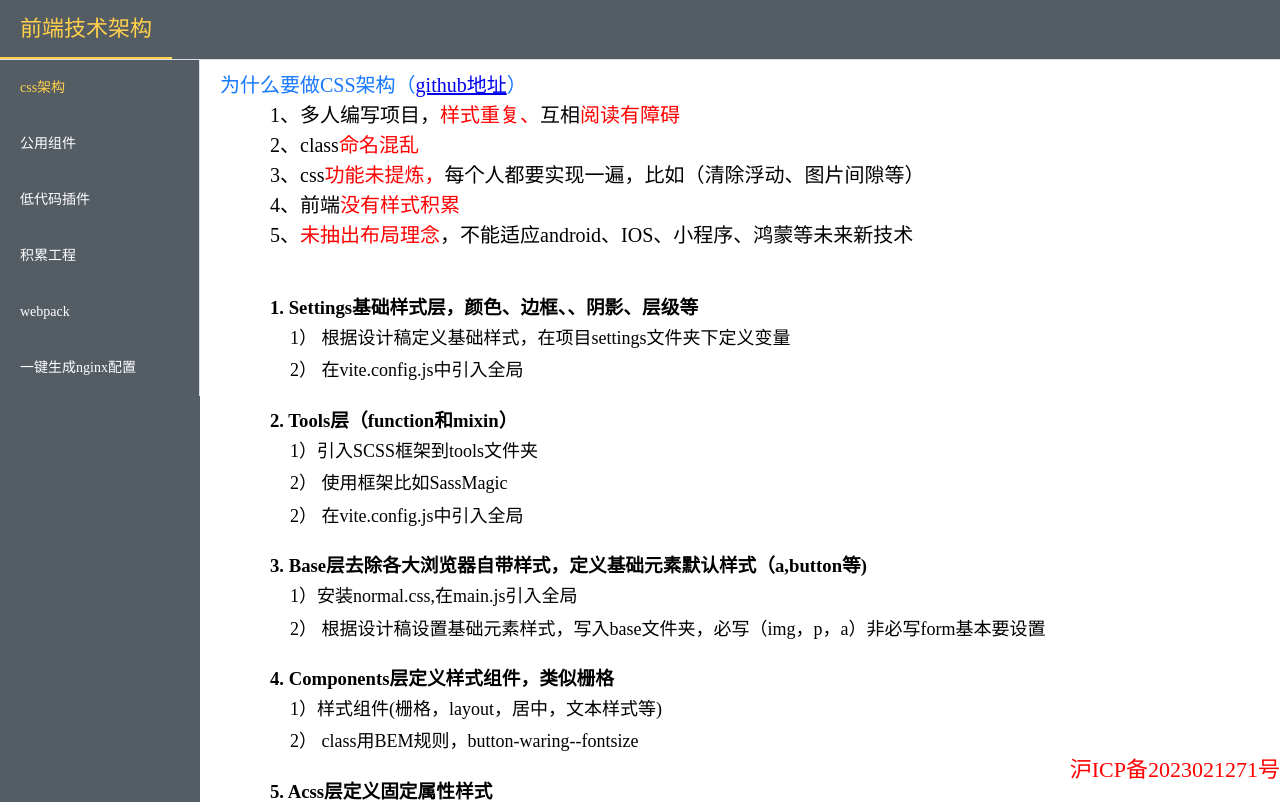
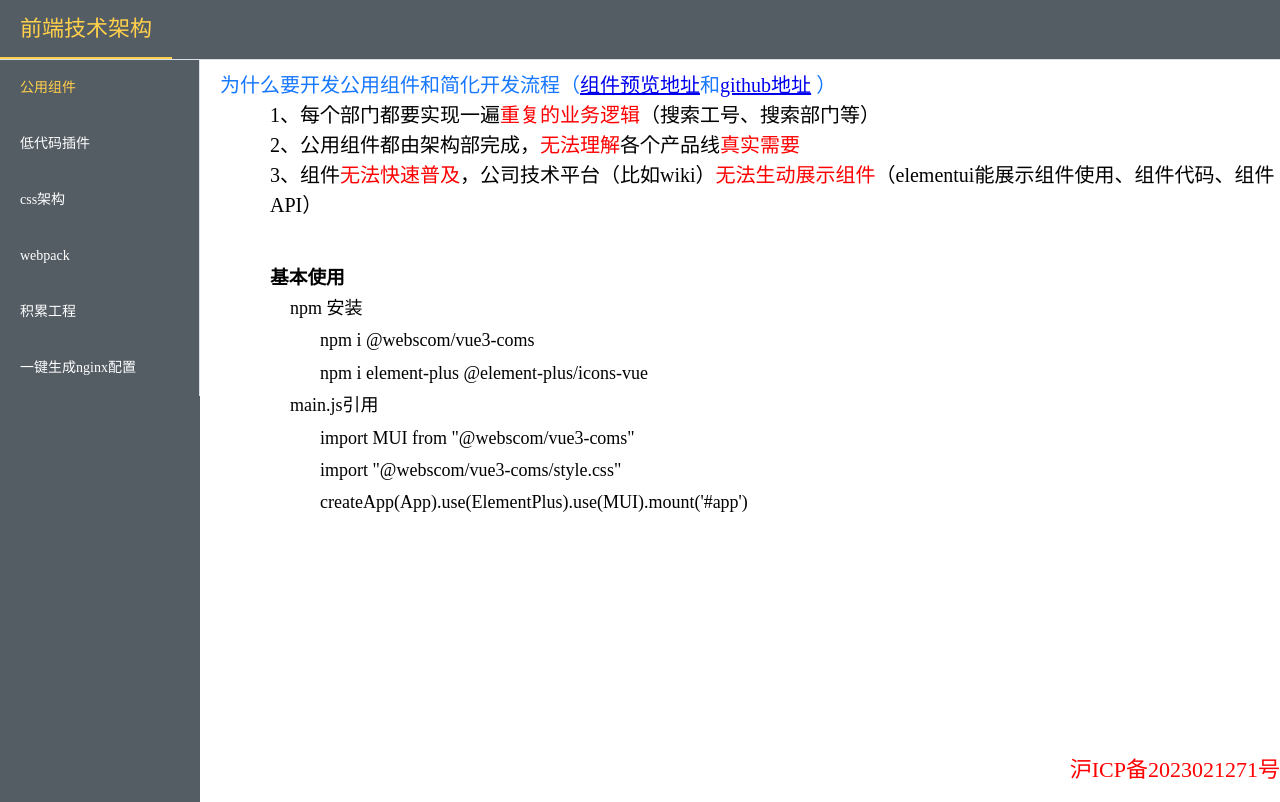
Before and after one commit to caozhengqian/marker, a Vue app: page / in a window 1280 px wide. Shown: the top 802 px of the page. Built offline with nearby package versions, Linux system fonts and the light colour scheme.

Commit message:
fix 文字描述

```diff
--- a/src/views/PeiZhi2.vue
+++ b/src/views/PeiZhi2.vue
@@ -6,17 +6,17 @@
         <el-menu
             active-text-color="#ffd04b"
             background-color="#545c64"
-            default-active="2-1"
+            default-active="2-4"
             class="el-menu-vertical-demo"
             text-color="#fff"
             @open="_menuOpen"
             @close="_menuClose"
         >
-          <el-menu-item @click="_menuItem" index="2-1">css架构</el-menu-item>
           <el-menu-item @click="_menuItem" index="2-4">公用组件</el-menu-item>
           <el-menu-item @click="_menuItem" index="2-2">低代码插件</el-menu-item>
+          <el-menu-item @click="_menuItem" index="2-1">css架构</el-menu-item>
+          <el-menu-item @click="_menuItem" index="2-5">webpack</el-menu-item>
           <el-menu-item @click="_menuItem" index="2-6">积累工程</el-menu-item>
-          <el-menu-item @click="_menuItem" index="2-5">webpack</el-menu-item>
           <el-menu-item @click="_menuItem" index="2-3">一键生成nginx配置</el-menu-item>
         </el-menu>
       </div>
@@ -52,7 +52,7 @@ export default {
     }
   },
   created(){
-    this._menuItem({"index":"2-1","indexPath":["2-1"],"active":true})
+    this._menuItem({"index":"2-4","indexPath":["2-4"],"active":true})
   },
   methods: {
     _menuOpen(key,keyPath) {
```
